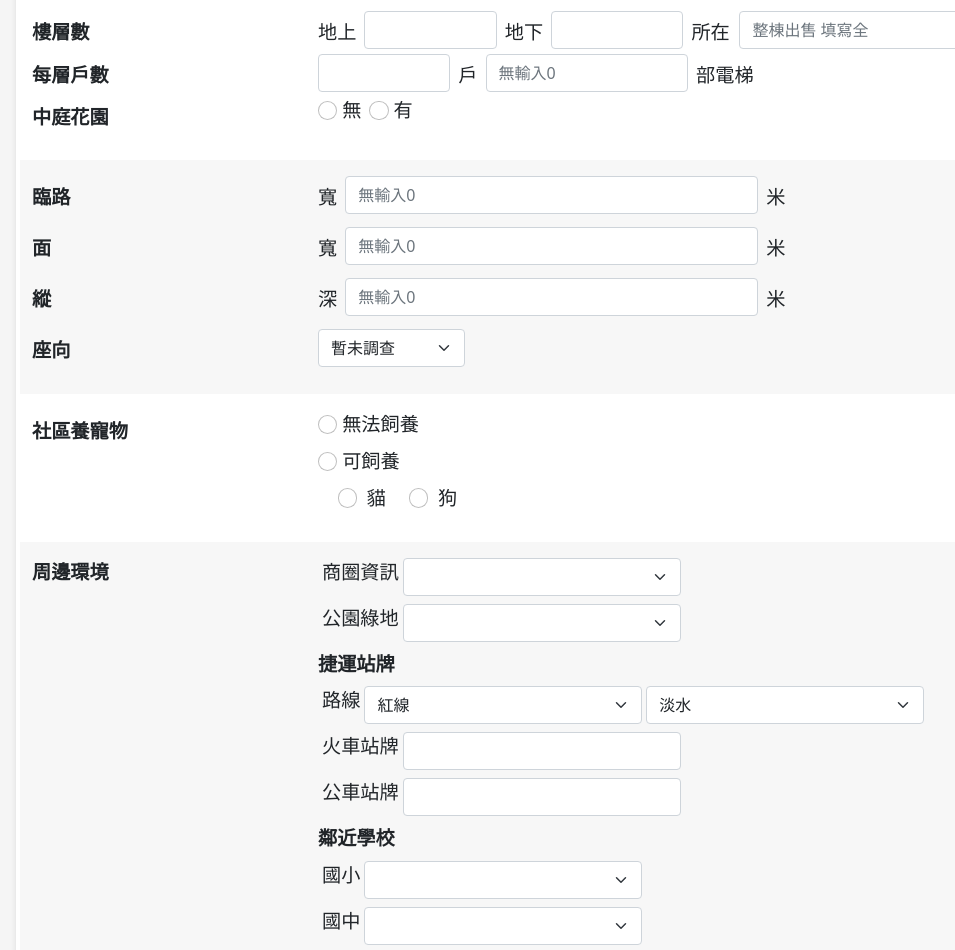
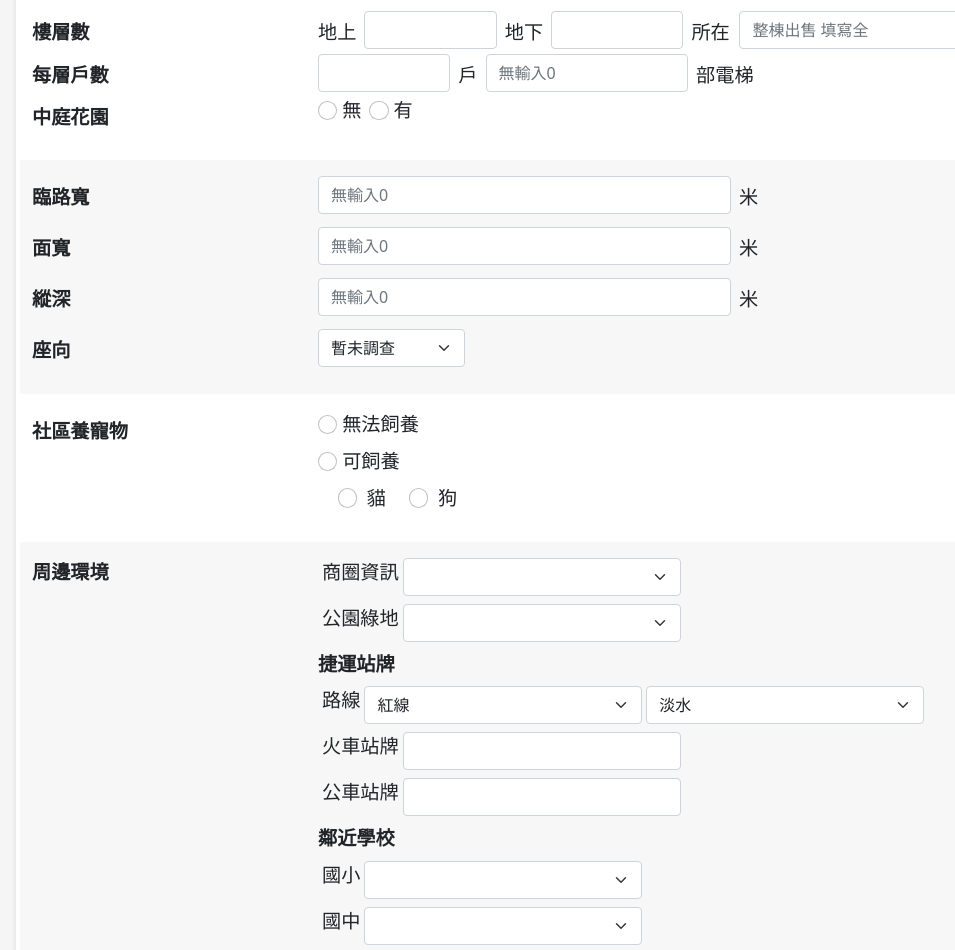
Before and after one commit to Rubywong0321/Quest, a plain HTML site: page P1-index.html in a window 1280 px wide. Shown: the part 1339-2289 px from the top of the page, without its empty margins (48-1003 px from the left). Drawn offline with nearby package versions, Linux system fonts and the light colour scheme.

Commit message:
Add files via upload

```diff
--- a/P1-index.html
+++ b/P1-index.html
@@ -925,13 +925,11 @@
                     </fieldset>
                     <fieldset class="row pt-3">
                         <label class="col-3 col-sm-3 col-form-label fw-bold">
-                            臨路
+                            臨路寬
                         </label>
                         <div class="col-12 col-sm-9 mb-2">
                             <div class="row g-2">
-                                <div class="col-auto col-form-label">
-                                    寬
-                                </div>
+
 
                                 <div class="col-6">
                                     <input type="text" class="form-control" placeholder="無輸入0" >
@@ -942,13 +940,11 @@
                             </div>
                         </div>
                         <label class="col-3 col-sm-3 col-form-label fw-bold">
-                            面
+                            面寬
                         </label>
                         <div class=" col-12 col-sm-9 mb-2">
                             <div class="row g-2">
-                                <div class="col-auto col-form-label">
-                                    寬
-                                </div>
+
 
                                 <div class="col-6">
                                     <input type="text" class="form-control" placeholder="無輸入0" >
@@ -959,13 +955,11 @@
                             </div>
                         </div>
                         <label class="col-3 col-sm-3 col-form-label fw-bold">
-                            縱
+                            縱深
                         </label>
                         <div class="col-12 col-sm-9 mb-2">
                             <div class="row g-2">
-                                <div class="col-auto col-form-label">
-                                    深
-                                </div>
+
                                 <div class="col-6">
                                     <input type="text" class="form-control" placeholder="無輸入0" >
                                 </div>
```
